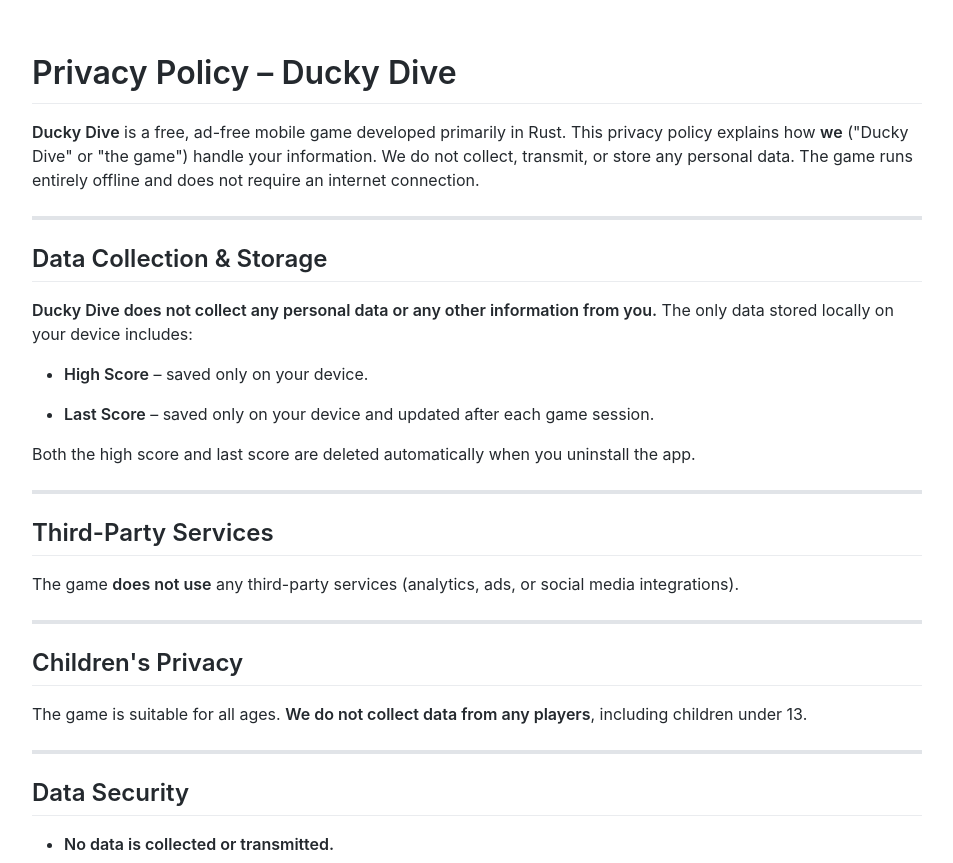
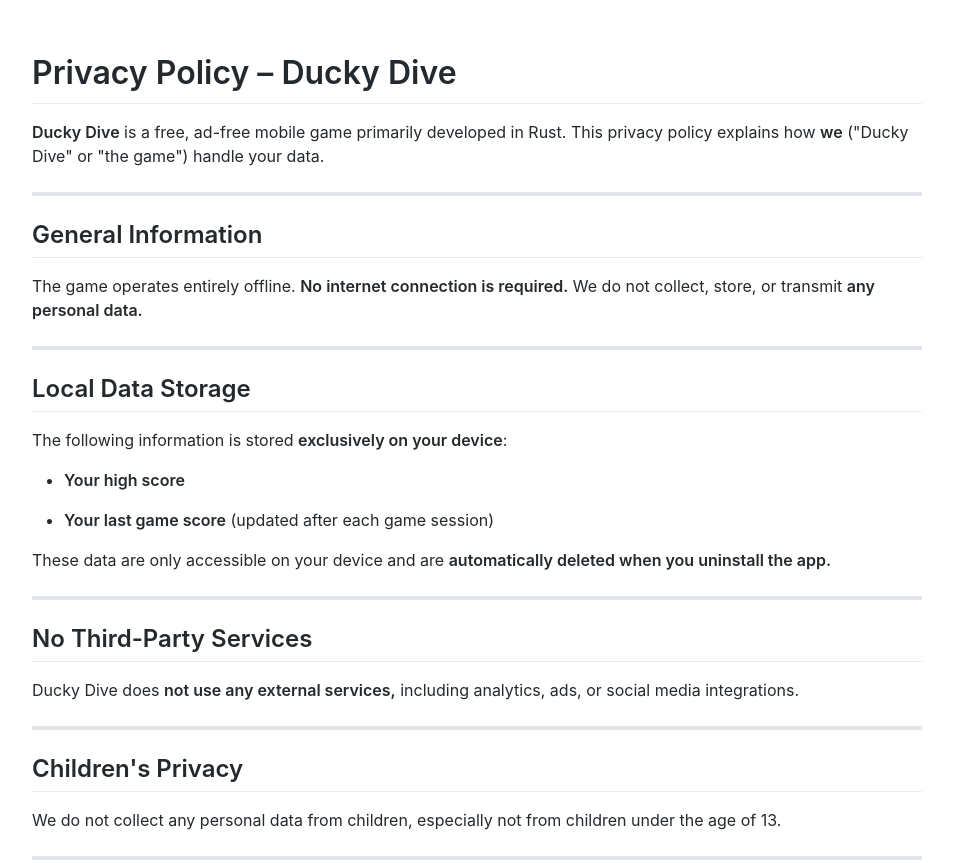
Before and after one commit to coffeetimestudios/coffeetimestudios.github.io, a plain HTML site: page privacy/ducky-dive/en.html in a window 1280 px wide. Shown: the top 863 px of the page, without its empty margins (163-1116 px from the left). Drawn offline with Linux system fonts and the light colour scheme.

Commit message:
improved policy

```diff
--- a/privacy/ducky-dive/en.html
+++ b/privacy/ducky-dive/en.html
@@ -1250,23 +1250,26 @@ pre[class*="language-"] {
 </head>
 <body>
   <article class="markdown-body"><h1 class="atx" id="privacy-policy--ducky-dive">Privacy Policy – Ducky Dive</h1>
-<p><strong>Ducky Dive</strong> is a free, ad-free mobile game developed primarily in Rust. This privacy policy explains how <strong>we</strong> ("Ducky Dive" or "the game") handle your information. We do not collect, transmit, or store any personal data. The game runs entirely offline and does not require an internet connection.</p>
+<p><strong>Ducky Dive</strong> is a free, ad-free mobile game primarily developed in Rust. This privacy policy explains how <strong>we</strong> ("Ducky Dive" or "the game") handle your data.</p>
 <hr>
-<h2 class="atx" id="data-collection-andamp-storage">Data Collection &amp; Storage</h2>
-<p><strong>Ducky Dive does not collect any personal data or any other information from you.</strong> The only data stored locally on your device includes:</p>
+<h2 class="atx" id="general-information">General Information</h2>
+<p>The game operates entirely offline. <strong>No internet connection is required.</strong> We do not collect, store, or transmit <strong>any personal data.</strong></p>
+<hr>
+<h2 class="atx" id="local-data-storage">Local Data Storage</h2>
+<p>The following information is stored <strong>exclusively on your device</strong>:</p>
 <ul>
-<li><p><strong>High Score</strong> – saved only on your device.</p>
+<li><p><strong>Your high score</strong></p>
 </li>
-<li><p><strong>Last Score</strong> – saved only on your device and updated after each game session.</p>
+<li><p><strong>Your last game score</strong> (updated after each game session)</p>
 </li>
 </ul>
-<p>Both the high score and last score are deleted automatically when you uninstall the app.</p>
+<p>These data are only accessible on your device and are <strong>automatically deleted when you uninstall the app.</strong></p>
 <hr>
-<h2 class="atx" id="third-party-services">Third-Party Services</h2>
-<p>The game <strong>does not use</strong> any third-party services (analytics, ads, or social media integrations).</p>
+<h2 class="atx" id="no-third-party-services">No Third-Party Services</h2>
+<p>Ducky Dive does <strong>not use any external services,</strong> including analytics, ads, or social media integrations.</p>
 <hr>
 <h2 class="atx" id="childrenand39s-privacy">Children's Privacy</h2>
-<p>The game is suitable for all ages. <strong>We do not collect data from any players</strong>, including children under 13.</p>
+<p>We do not collect any personal data from children, especially not from children under the age of 13.</p>
 <hr>
 <h2 class="atx" id="data-security">Data Security</h2>
 <ul>
@@ -1288,7 +1291,7 @@ pre[class*="language-"] {
 <p><a href="https://www.coffeetimestudios.com/impressum">Legal Notice</a></p>
 <br>
 
-<p><strong>Last updated:</strong> June 9, 2025.</p>
+<p><strong>Last updated:</strong> June 11, 2025.</p>
 </article>
 </body>
 </html>
```
Also changed, not shown: privacy/ducky-dive/de.html (+18 -13 lines).
